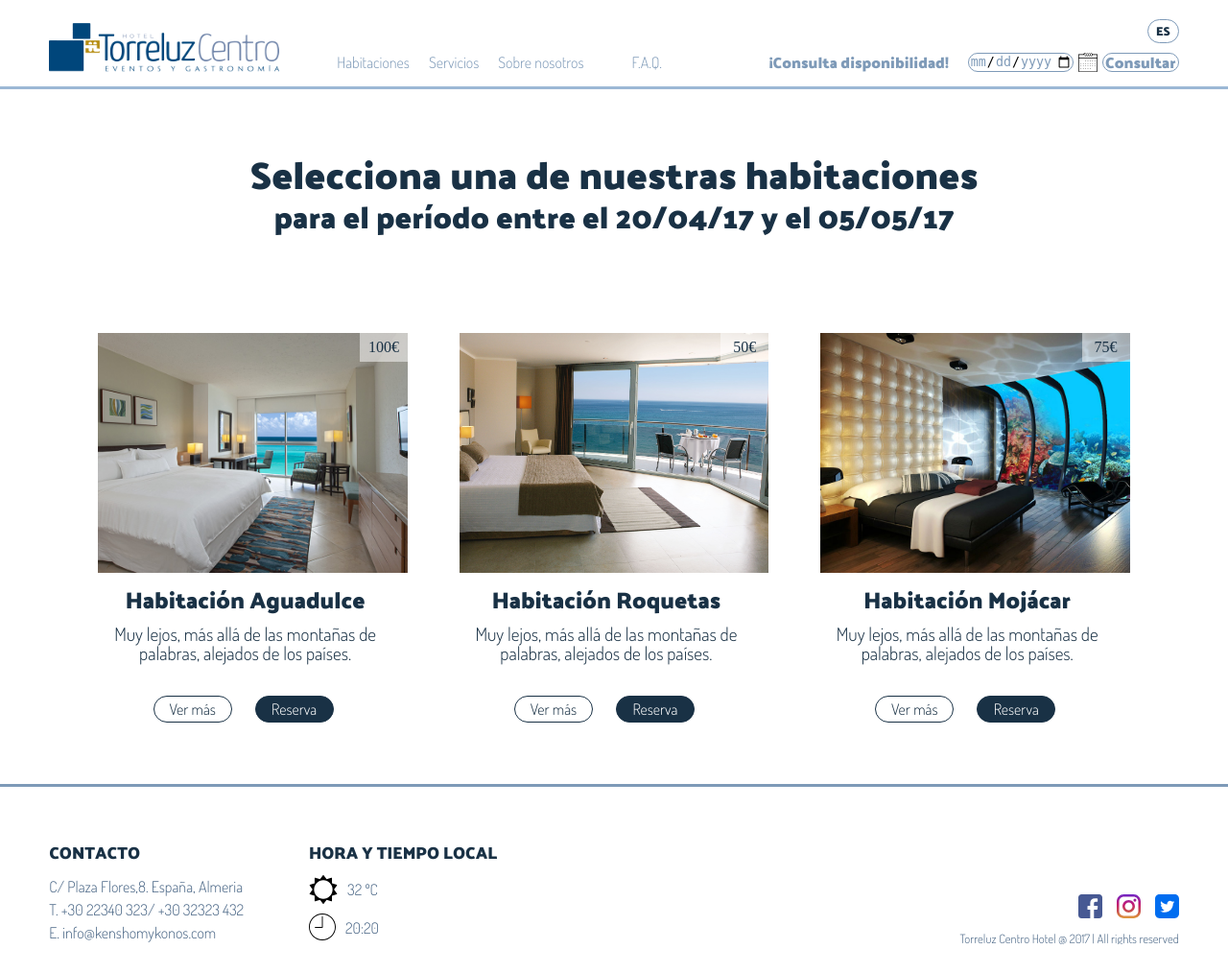
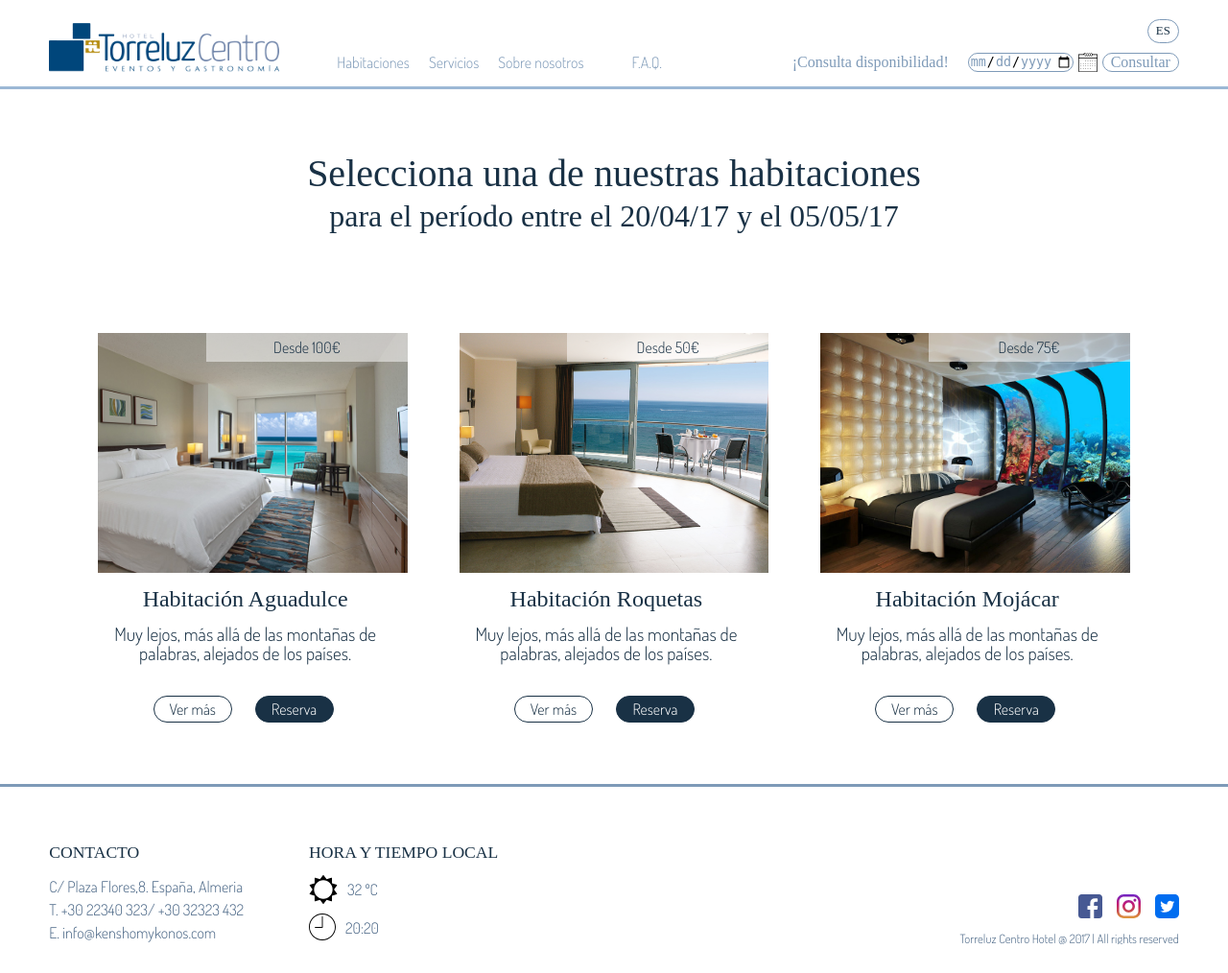
Before and after one commit to caentrena/TorreLuzCentro, a PHP site: page /select-room.php in a window 1280 px wide. Shown: the whole page at 96% size. Run offline with PHP 8.4, Linux system fonts and the light colour scheme; style sheets or scripts are compiled from the project's sources; some web fonts are replaced.

Commit message:
typo changed

```diff
--- a/less/app.less
+++ b/less/app.less
@@ -18,8 +18,16 @@ html, body, div, span, applet, object, iframe, h1, h2, h3, h4, h5, h6, p, blockq
     src: url('../assets/fonts/PalanquinDark-Bold.ttf') format('truetype'),
 }
 
+@font-face {
+	font-family: 'ropa-sans';
+	src: url('../assets/fonts/RopaSans-Regular.ttf') format('truetype'),
+}
+
 @dosis-light: 'Dosis-Light';
 @palaquin-bold: 'palaquin-bold';
+@ropa-sans: 'ropa-sans';
+
+
 
 
 /*  Elementos generales  */
@@ -348,14 +356,14 @@ html, body, div, span, applet, object, iframe, h1, h2, h3, h4, h5, h6, p, blockq
 	p.subtitle{
 		text-align: center;
 		font-size: 2rem;
-		font-family: @palaquin-bold;
+		font-family: @ropa-sans;
 		line-height: 2.5rem;
 		color: #193145;
 	}
 	p{
 		text-align: center;
 		font-size: 2.5rem;
-		font-family: @palaquin-bold;
+		font-family: @ropa-sans;
 		line-height: 3rem;
 		color: @azuloscuro;
 	}
@@ -452,7 +460,7 @@ header{
 				position: relative;
 				margin-right: 20px;
 				font-size: 1rem;
-				font-family: @palaquin-bold;
+				font-family: @ropa-sans;
 				color: @azulmedio;
 				top: 50%;
 				-webkit-transform: translateY(-50%);
@@ -532,7 +540,7 @@ header{
 					-o-transform: translateY(-50%) translateX(-50%);
 					transform: translateY(-50%) translateX(-50%);
 					font-size: 1rem;
-					font-family: @palaquin-bold;
+					font-family: @ropa-sans;
 					color: @azulmedio;
 				}
 			}
@@ -551,7 +559,7 @@ header{
 			p{
 				color: @azuloscuro;
 				font-size: 0.8rem;
-				font-family: @palaquin-bold;
+				font-family: @ropa-sans;
 			}
 		}
 	}
@@ -571,7 +579,7 @@ header{
 		.title{
 			position: relative;
 			font-size: 2rem;
-			font-family: @palaquin-bold;
+			font-family: @ropa-sans;
 			color: @azuloscuro;
 			margin-bottom: 30px;
 		}
@@ -615,7 +623,7 @@ header{
 				.title{
 					position: relative;
 					font-size: 1.5rem;
-					font-family: @palaquin-bold;
+					font-family: @ropa-sans;
 					color: @azuloscuro;
 					margin: 15px 0;
 					padding-right: 5%;
@@ -667,7 +675,7 @@ header{
 			position: relative;
 			margin-bottom: 30px;
 			font-size: 2rem;
-			font-family: @palaquin-bold;
+			font-family: @ropa-sans;
 			color: @azuloscuro;
 		}
 		.description{
@@ -688,7 +696,7 @@ header{
 			position: relative;
 			margin-bottom: 30px;
 			font-size: 2rem;
-			font-family: @palaquin-bold;
+			font-family: @ropa-sans;
 			color: @azuloscuro;
 			text-align: center;
 		}
@@ -872,7 +880,7 @@ header{
 				position: relative;
 				margin-bottom: 30px;
 				font-size: 2rem;
-				font-family: @palaquin-bold;
+				font-family: @ropa-sans;
 				color: @azuloscuro;
 			}
 
@@ -942,7 +950,7 @@ header{
 				position: relative;
 				margin-bottom: 30px;
 				font-size: 2rem;
-				font-family: @palaquin-bold;
+				font-family: @ropa-sans;
 				color: @azuloscuro;
 			}
 			.description{
@@ -1048,7 +1056,7 @@ header{
 		.title{
 			position: relative;
 			font-size: 2rem;
-			font-family: @palaquin-bold;
+			font-family: @ropa-sans;
 			color: #193145;
 			margin-bottom: 30px;
 		}
@@ -1093,7 +1101,7 @@ header{
 					text-align: center;
 					position: relative;
 					font-size: 1.5rem;
-					font-family: @palaquin-bold;
+					font-family: @ropa-sans;
 					color: #193145;
 					margin: 15px 0;
 					padding-right: 5%;
@@ -1192,7 +1200,7 @@ header{
 				position: relative;
 				float: left;
 				font-size: 1.5rem;
-				font-family: @palaquin-bold;
+				font-family: @ropa-sans;
 				color: @azuloscuro;
 				margin-bottom: 10px;
 
@@ -1542,7 +1550,7 @@ header{
 		.title{
 			position: relative;
 			font-size: 2rem;
-			font-family: @palaquin-bold;
+			font-family: @ropa-sans;
 			color: #193145;
 			margin-bottom: 30px;
 		}
@@ -1566,11 +1574,12 @@ header{
 						position: absolute;
 						top: 0px;
 						right: 0px;
-						width: 40px;
+						width: 200px;
 						height: 20;
 						background-color: rgba(255,255,255,0.5);
 						padding: 5px;
 						p{
+							font-family: @dosis-light;
 							position: absolute;
 							top: 50%;
 							left: 50%;
@@ -1587,7 +1596,7 @@ header{
 					text-align: center;
 					position: relative;
 					font-size: 1.5rem;
-					font-family: @palaquin-bold;
+					font-family: @ropa-sans;
 					color: #193145;
 					margin: 15px 0;
 					padding-right: 5%;
@@ -1654,7 +1663,7 @@ footer{
 				position: relative;
 				text-transform: uppercase;
 				font-size: 1.1rem;
-				font-family: @palaquin-bold;
+				font-family: @ropa-sans;
 				margin-bottom: 15px;
 				color: @azuloscuro;
 			}
@@ -1686,7 +1695,7 @@ footer{
 				position: relative;
 				text-transform: uppercase;
 				font-size: 1.1rem;
-				font-family: @palaquin-bold;
+				font-family: @ropa-sans;
 				color: @azuloscuro;
 				margin-bottom: 15px;
 			}
--- a/select-room.php
+++ b/select-room.php
@@ -10,7 +10,7 @@
             <div class="rooms-cards-container">
                 <div class="room-card-container">
                     <div class="photo-container" style="background-image: url('assets/image/habitacion-aguadulce-slider1.jpg');">
-                        <div class="discount"><p>100€</p></div>
+                        <div class="discount"><p>Desde 100€</p></div>
                     </div>
                     <div class="title"><p>Habitación Aguadulce</p></div>
                     <div class="description">Muy lejos, más allá de las montañas de palabras, alejados de los países.</div>
@@ -22,7 +22,7 @@
                 </div>
                 <div class="room-card-container">
                     <div class="photo-container" style="background-image: url('assets/image/habitacion-roquetas-slider1.jpg');">
-                        <div class="discount"><p>50€</p></div>
+                        <div class="discount"><p>Desde 50€</p></div>
                     </div>
                     <div class="title">Habitación Roquetas</div>
                     <div class="description">Muy lejos, más allá de las montañas de palabras, alejados de los países.</div>
@@ -32,7 +32,7 @@
                     </div>                </div>
                 <div class="room-card-container">
                     <div class="photo-container" style="background-image: url('assets/image/habitacion-mojacar-slider1.jpg');">
-                        <div class="discount"><p>75€</p></div>
+                        <div class="discount"><p>Desde 75€</p></div>
                     </div>
                     <div class="title">Habitación Mojácar</div>
                     <div class="description">Muy lejos, más allá de las montañas de palabras, alejados de los países.</div>
```
